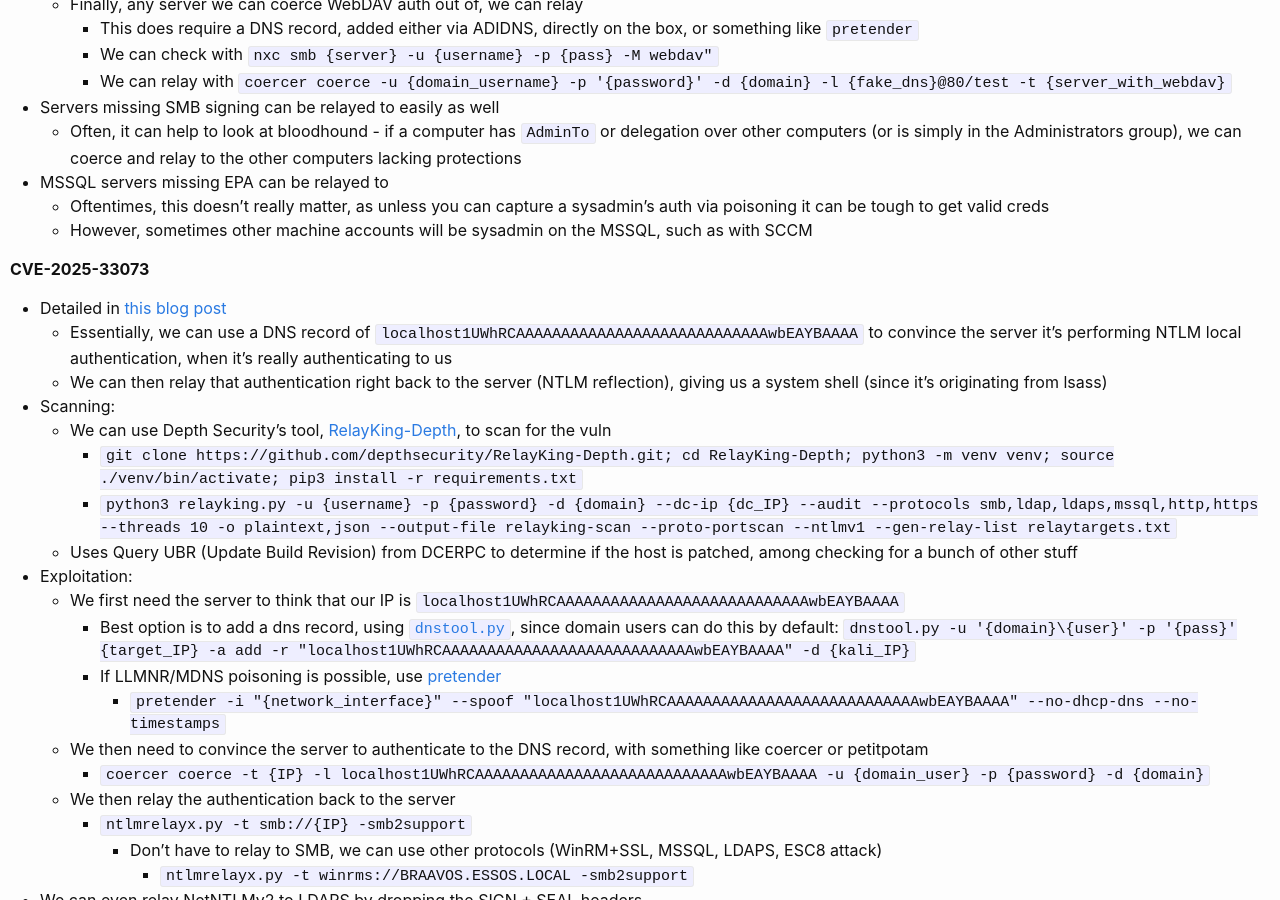
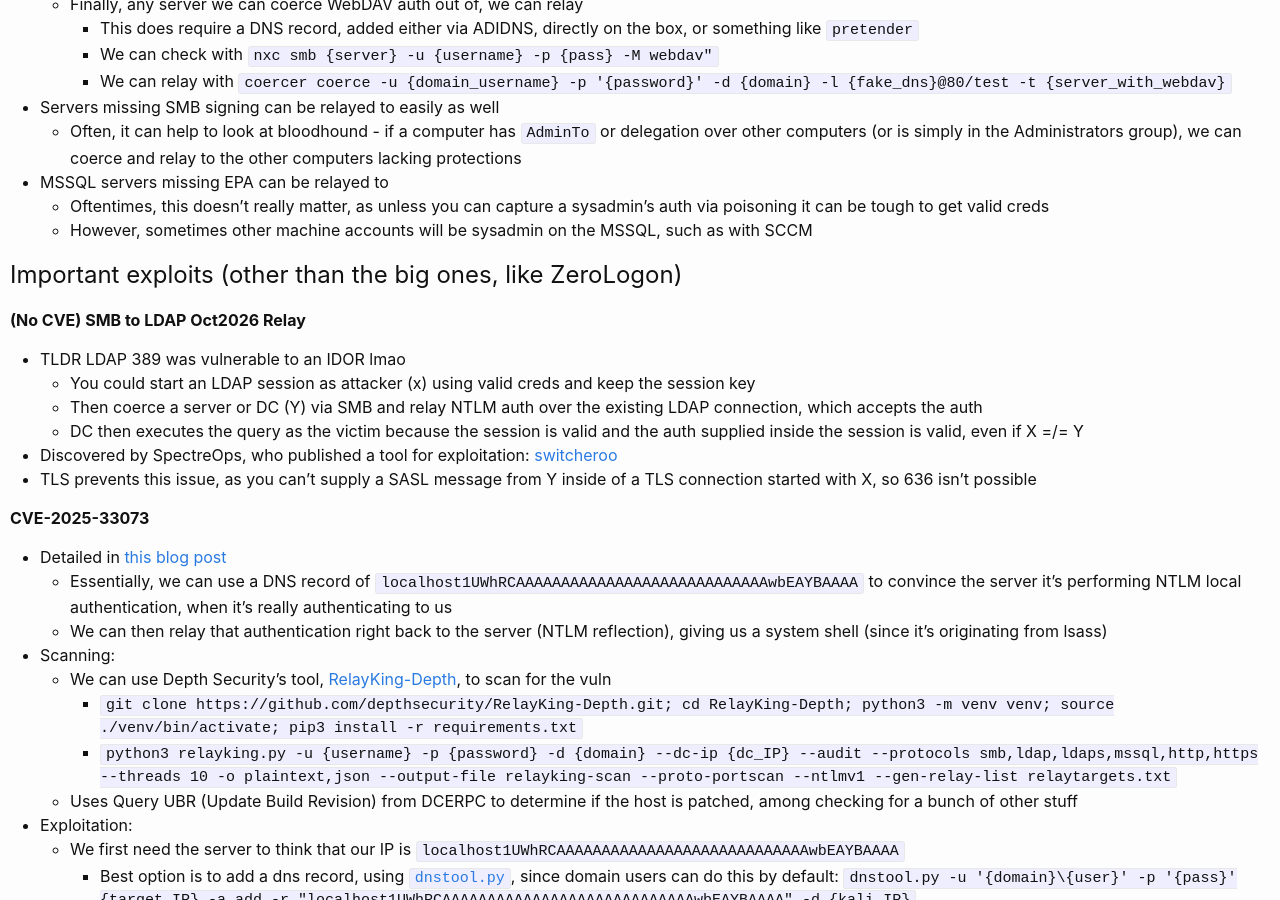
Before and after one commit to KhaelK138/KhaelK138.github.io, a Jekyll site: the page built from markdown/ADExploitation.md, in a window 1280 px wide and 900 px high, scrolled down 8529 px. Built offline with Jekyll 4.4.1, drawn with Linux system fonts in a browser that asks for light colours.

Commit message:
added switcheroo

```diff
--- a/markdown/ADExploitation.md
+++ b/markdown/ADExploitation.md
@@ -338,6 +338,16 @@
   - Oftentimes, this doesn't really matter, as unless you can capture a sysadmin's auth via poisoning it can be tough to get valid creds
   - However, sometimes other machine accounts will be sysadmin on the MSSQL, such as with SCCM
 
+## Important exploits (other than the big ones, like ZeroLogon)
+
+**(No CVE) SMB to LDAP Oct2026 Relay**
+- TLDR LDAP 389 was vulnerable to an IDOR lmao
+  - You could start an LDAP session as attacker (x) using valid creds and keep the session key
+  - Then coerce a server or DC (Y) via SMB and relay NTLM auth over the existing LDAP connection, which accepts the auth
+  - DC then executes the query as the victim because the session is valid and the auth supplied inside the session is valid, even if X =/= Y
+- Discovered by SpectreOps, who published a tool for exploitation: [switcheroo](https://github.com/grayhatkiller/switcheroo)
+- TLS prevents this issue, as you can't supply a SASL message from Y inside of a TLS connection started with X, so 636 isn't possible
+
 **CVE-2025-33073**
 - Detailed in [this blog post](https://www.synacktiv.com/en/publications/ntlm-reflection-is-dead-long-live-ntlm-reflection-an-in-depth-analysis-of-cve-2025)
   - Essentially, we can use a DNS record of `localhost1UWhRCAAAAAAAAAAAAAAAAAAAAAAAAAAAAwbEAYBAAAA` to convince the server it's performing NTLM local authentication, when it's really authenticating to us
```
